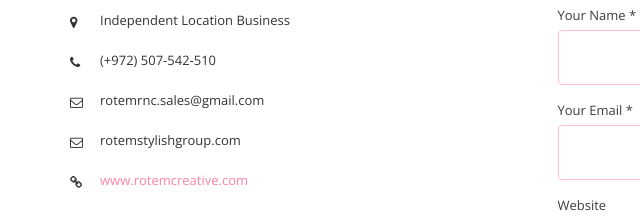
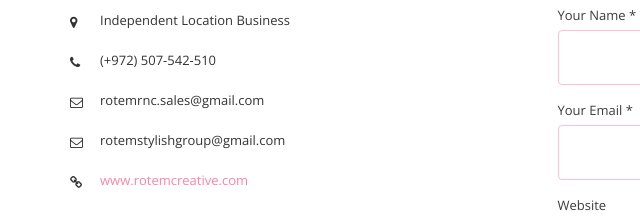
Before and after one commit to RotemNVS/new-rotemcreative, a plain HTML site: page contact.html in a window 1280 px wide. Shown: the part 880-1097 px from the top of the page, 0-640 px from the left. Drawn offline with nearby package versions, Linux system fonts and the light colour scheme; some packages are replaced by stand-ins of ours; a script that the page names is missing; files whose address does not match are found by name; a web font is replaced by a local one.

Commit message:
Add files via upload

```diff
--- a/contact.html
+++ b/contact.html
@@ -135,7 +135,7 @@
               <li><i class="fa fa-map-marker margin-bottom-10"></i> Independent Location Business</li>
               <li><i class="fa fa-phone"></i> (+972) 507-542-510 </li>
               <li><i class="fa fa-envelope-o"></i> rotemrnc.sales@gmail.com</li>
-              <li><i class="fa fa-envelope-o"></i> rotemstylishgroup.com</li>
+              <li><i class="fa fa-envelope-o"></i> rotemstylishgroup@gmail.com</li>
               <li><i class="fa fa-link"></i> <a href="index.html" class="primary-color">www.rotemcreative.com</a></li>
             </ul>
             <div class="social-links">
```
